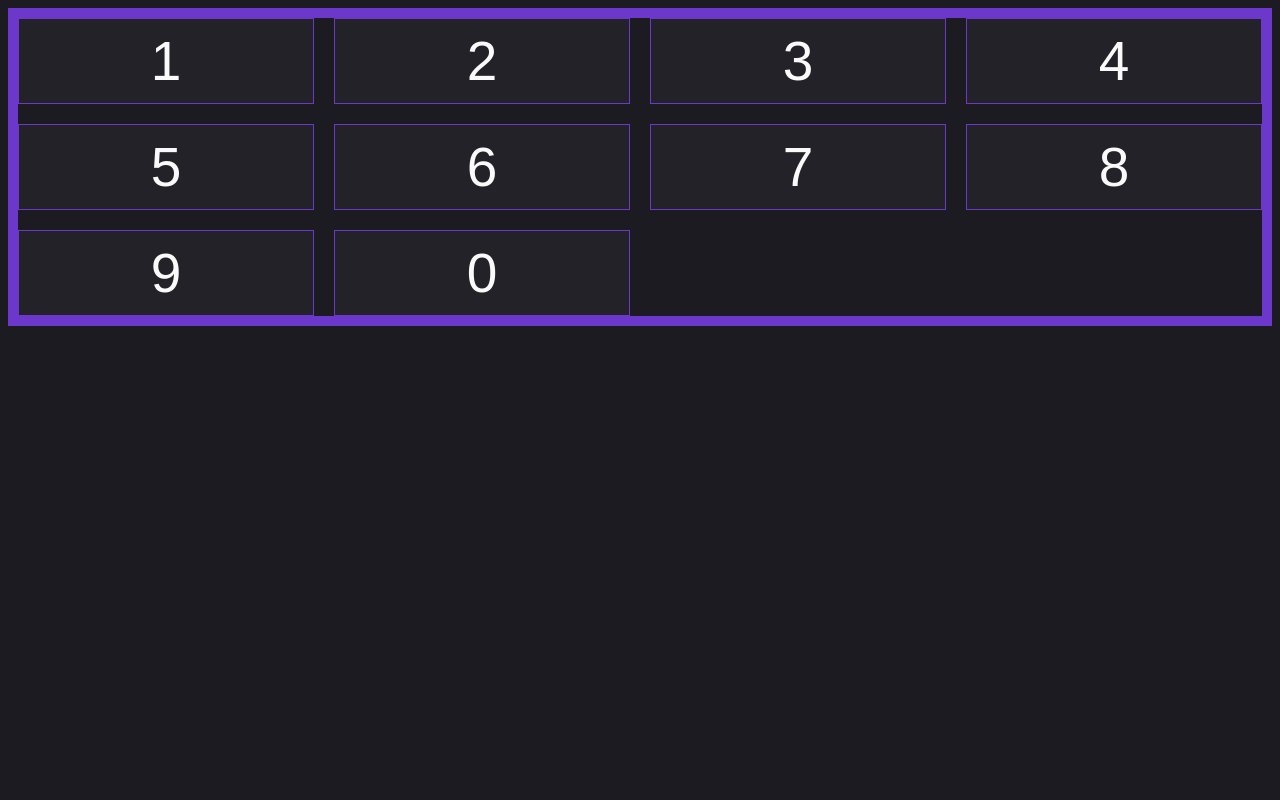
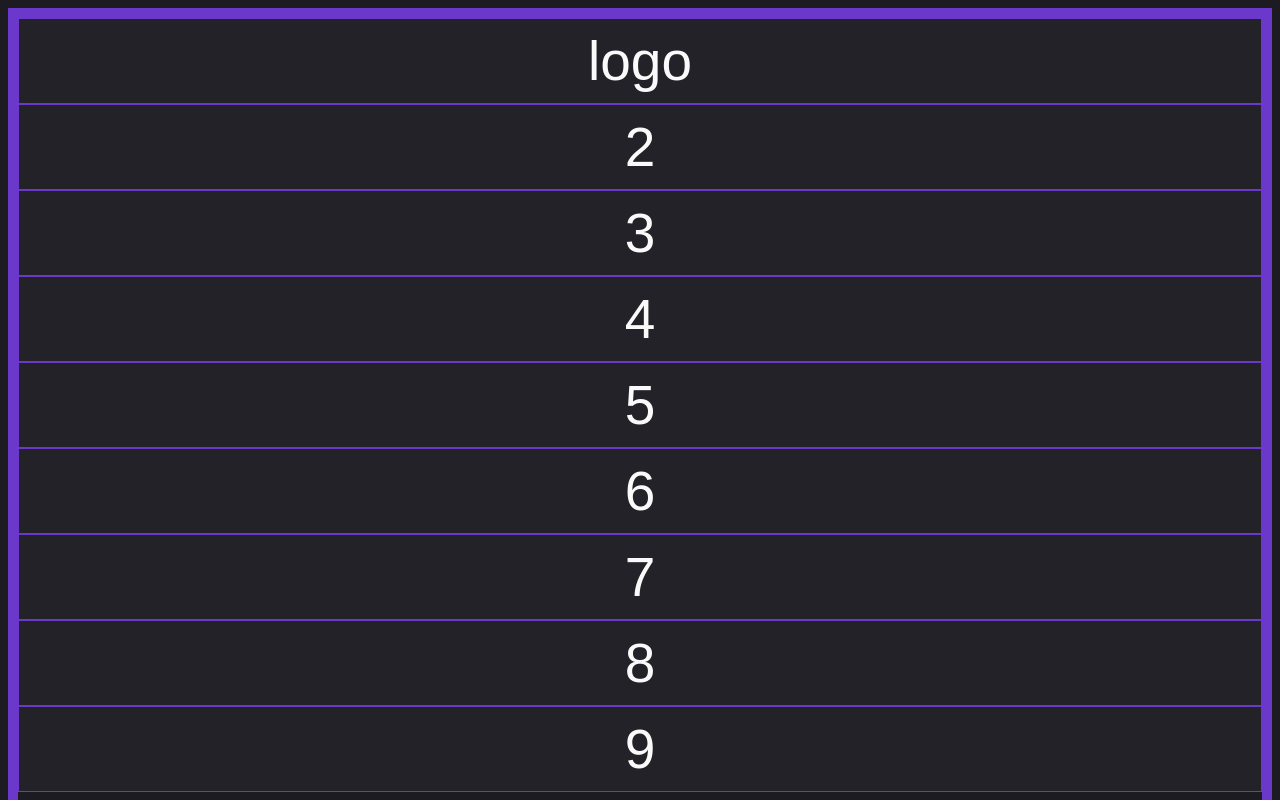
Before and after one commit to Artyr9292/adaptive__flexbox, a plain HTML site: page index.html in a window 1280 px wide. Shown: the top 800 px of the page. Drawn offline with Linux system fonts and the light colour scheme.

Commit message:
17.15. Auto margin

```diff
--- a/index.css
+++ b/index.css
@@ -13,10 +13,8 @@ body {
 	border: 10px solid #6c38cc;
 	display: flex;
 	flex-wrap: wrap;
-	gap: 20px;
-	/*gap: 20px 10px;
-	row-gap: 20px;
-	column-gap: 20px;*/
+	flex-direction: column;
+	height: 200vh;
 }
 
 .item {
@@ -24,6 +22,7 @@ body {
 	border: 1px solid #6c38cc;
 	text-align: center;
 	padding: 10px;
-	flex: 0 1 calc(100% / 4
-	 - 20px * 3 / 4);
 }
+.item0 {
+	margin-top: auto;
+}
--- a/index.html
+++ b/index.html
@@ -10,7 +10,7 @@
 </head>
 <body>
 	<div class="container">
-		<div class="item item1">1</div>
+		<div class="item item1">logo</div>
 		<div class="item item2">2</div>
 		<div class="item item3">3</div>
 		<div class="item item4">4</div>
```
